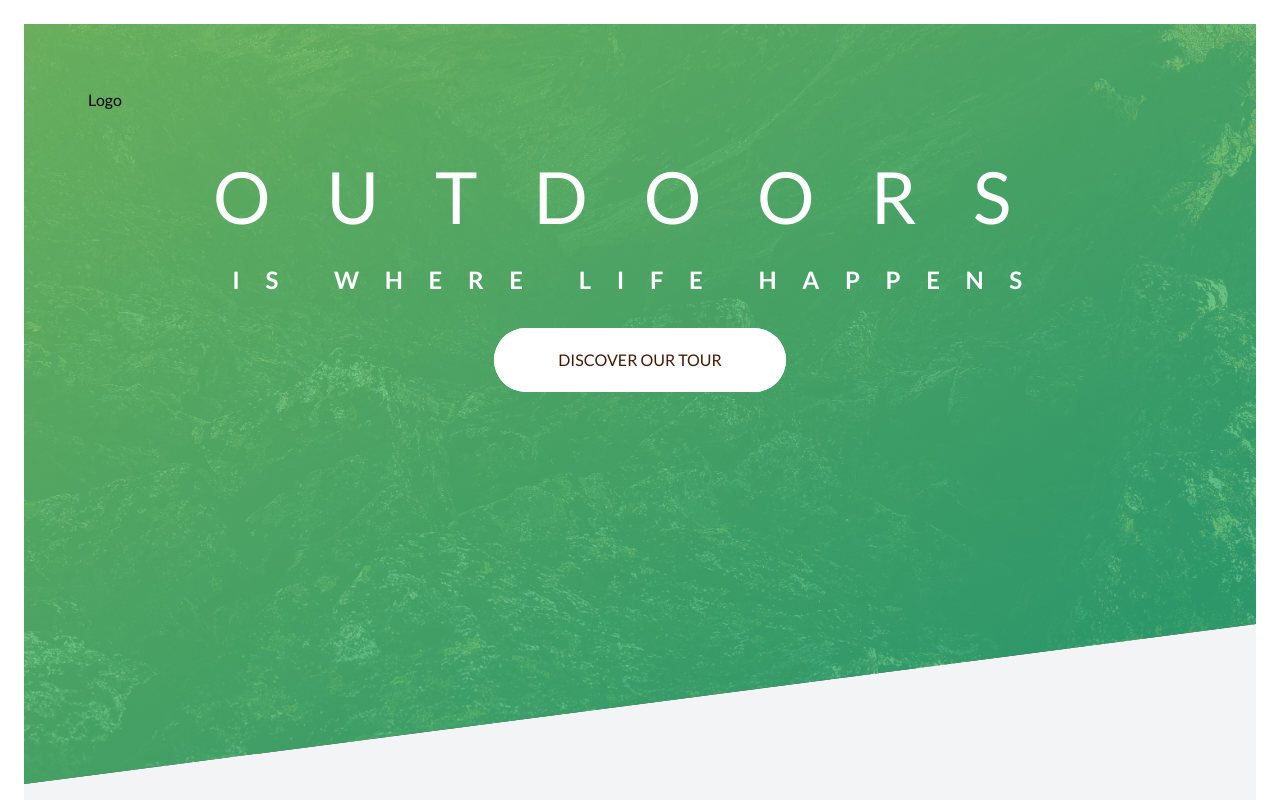
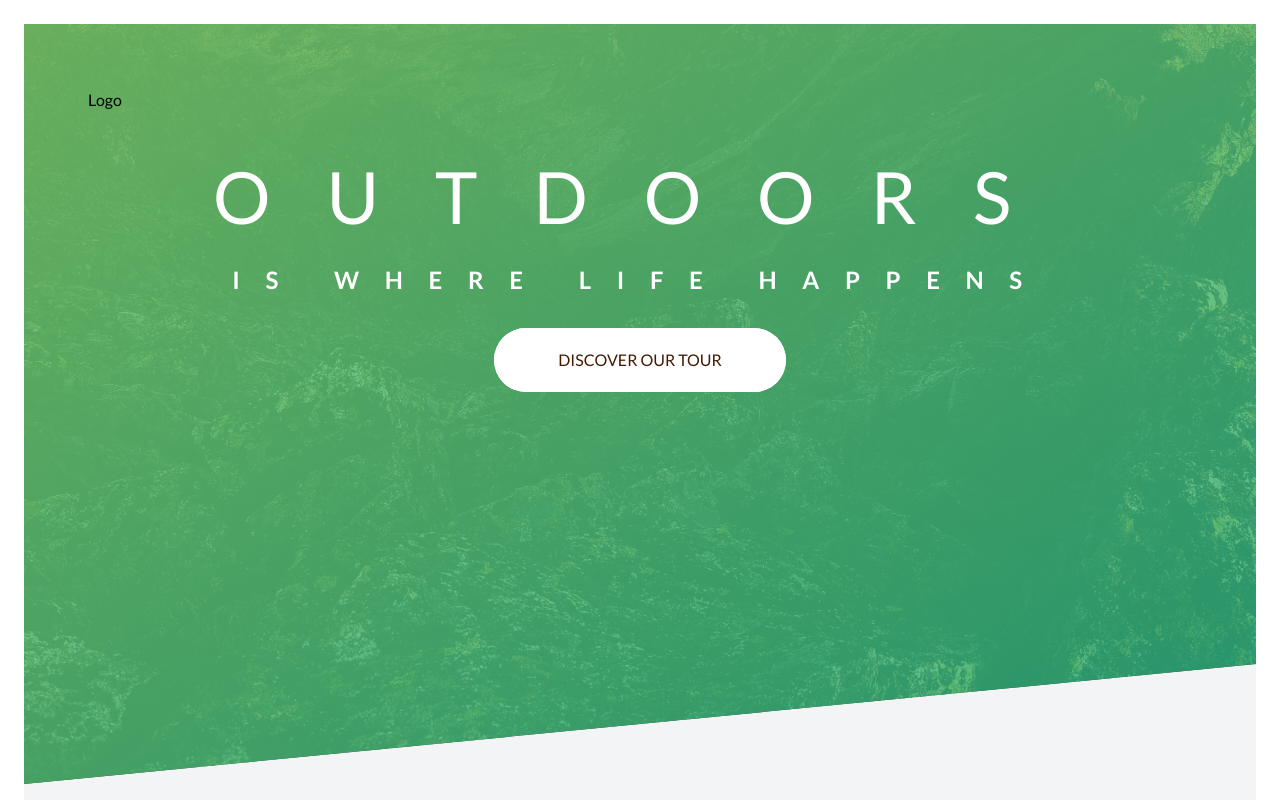
Before and after one commit to OmBharti999/pro, a Next.js app: page / in a window 1280 px wide. Shown: the top 800 px of the page. Built offline with nearby package versions, Linux system fonts and the light colour scheme.

Commit message:
fix header ui

```diff
--- a/app/_component/card/CardWithBack.tsx
+++ b/app/_component/card/CardWithBack.tsx
@@ -26,7 +26,7 @@ export const CardWithBack = ({
     <div className="card-with-back flex-center my-1">
       <div className="card-front">
         <div>
-          <img src={src} width={"100%"} height={"12rem"} />
+          <img src={src} width={"100%"} height={"12rem"} className="card-with-back-img"/>
         </div>
         <div className="text-center">
           <Heading content={price} addClass="py-3 border-t-2 border-b-2" />
--- a/app/_component/card/index.css
+++ b/app/_component/card/index.css
@@ -31,3 +31,8 @@
 .card-with-back:hover .card-back {
   transform: rotateY(0);
 }
+
+/* card-with-back-img  */
+/* .card-with-back-img{
+
+} */
--- a/app/_component/header/index.css
+++ b/app/_component/header/index.css
@@ -8,7 +8,7 @@ header {
     url(/assets/header-bg.jpg);
   background-size: cover;
   background-position: bottom;
-  clip-path: polygon(0 0, 100% 0, 100% 75vh, 0 100%);
+  clip-path: polygon(0 0, 100% 0, 100% 80vh, 0 100%);
   min-height: 25rem;
 }
 
```
